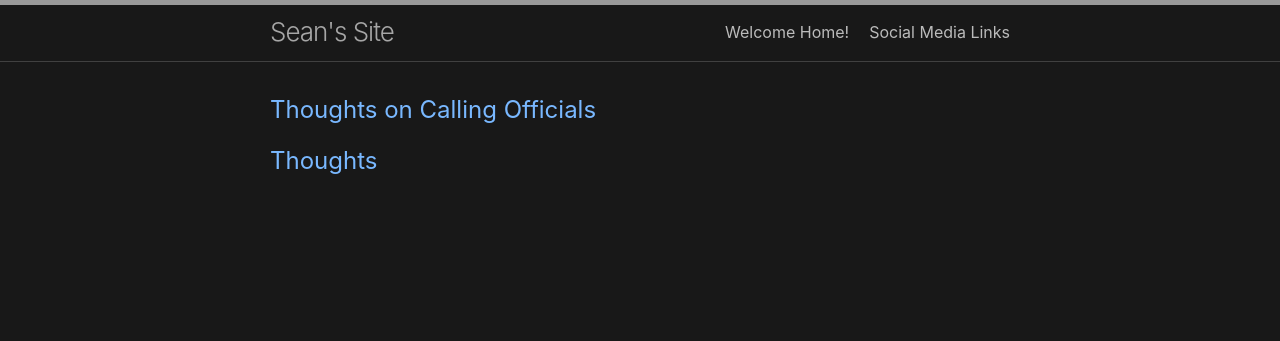
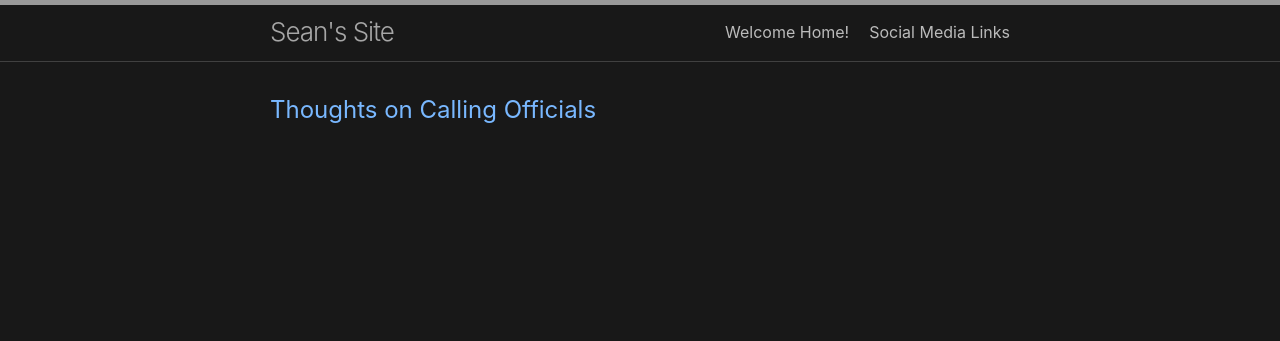
Before and after one commit to TheSre/TheSre.github.io, a Jekyll site: the page built from index.md, in a window 1280 px wide. Shown: the top 341 px of the page. Built offline with Jekyll 4.4.1, drawn with Linux system fonts in a browser that asks for light colours.

Commit message:
removed thoughts

```diff
--- a/index.md
+++ b/index.md
@@ -12,7 +12,6 @@ layout: home
 
 
 ## [Thoughts on Calling Officials](calling_officials.html)
-## [Thoughts](/thoughts.html)
 {% comment %}
 ## Posts
 ## Change
```
Also changed, not shown: _drafts/thoughts.md (renamed from thoughts.md), 4 other files.
